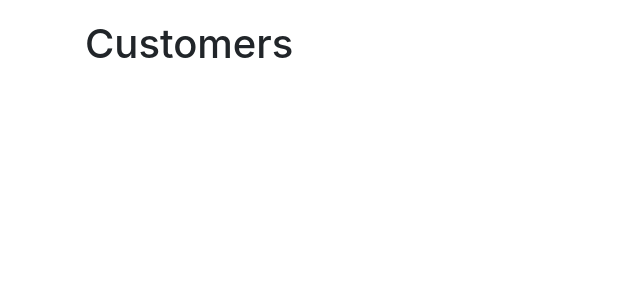
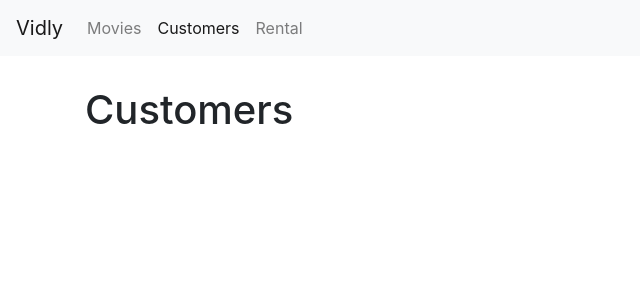
Before and after one commit to mabbasidesign/Videll, a React (Create React App) app: page /customers in a window 1280 px wide. Shown: the top 300 px of the page, without its empty margins (0-640 px from the left). Built offline with nearby package versions, Linux system fonts and the light colour scheme.

Commit message:
Adding navbar

```diff
--- a/src/App.js
+++ b/src/App.js
@@ -3,12 +3,15 @@
 import Customers from './components/customers';
 import Rental from './components/rental';
 import NotFound from './components/notFound';
+import NV from "./components/navBar";
 import { Route, Redirect, Switch } from 'react-router-dom'
 import './App.css';
 
 class App extends Component {
   render() {
     return (
+      <React.Fragment>
+        <NV />
         <main className="container">
           <Switch>
             <Route path="/movies" component={Movies}></Route>
@@ -19,6 +22,7 @@
             <Redirect to="/not-found" />
           </Switch>
         </main>
+      </React.Fragment>
     );
   }
 }
--- a/src/components/customers.jsx
+++ b/src/components/customers.jsx
@@ -8,4 +8,4 @@
      );
 }
 
-export default Customers
+export default Customers;
--- /dev/null
+++ b/src/components/navBar.jsx
@@ -0,0 +1,30 @@
+import React, { Component } from 'react';
+import { Link, NavLink } from "react-router-dom";
+
+const NavBar = () => {
+    return (
+        <div>
+            <nav className="navbar navbar-expand-lg navbar-light bg-light">
+                <Link className="navbar-brand" to="/">Vidly</Link>
+                <button className="navbar-toggler" type="button" data-toggle="collapse" data-target="#navbarNav" aria-controls="navbarNav" aria-expanded="false" aria-label="Toggle navigation">
+                    <span className="navbar-toggler-icon"></span>
+                </button>
+                <div className="collapse navbar-collapse" id="navbarNav">
+                    <ul className="navbar-nav">
+                    <li className="nav-item">
+                        <NavLink className="nav-link" to="/movies">Movies <span className="sr-only">(current)</span></NavLink>
+                    </li>
+                    <li className="nav-item">
+                        <NavLink className="nav-link" to="/customers">Customers</NavLink>
+                    </li>
+                    <li className="nav-item">
+                        <NavLink className="nav-link" to="/rental">Rental</NavLink>
+                    </li>
+                    </ul>
+                </div>
+            </nav>
+        </div>
+     );
+}
+
+export default NavBar;
--- a/src/index.css
+++ b/src/index.css
@@ -1,7 +1,11 @@
 body {
   margin: 0;
-  padding: 20px 0 0 0;
+  padding: 0 0 0 0;
   font-family: sans-serif;
+}
+
+.navbar {
+  margin-bottom: 30px;
 }
 
 .clickable{
```
Lines whose indentation alone changed are shown as unchanged.
